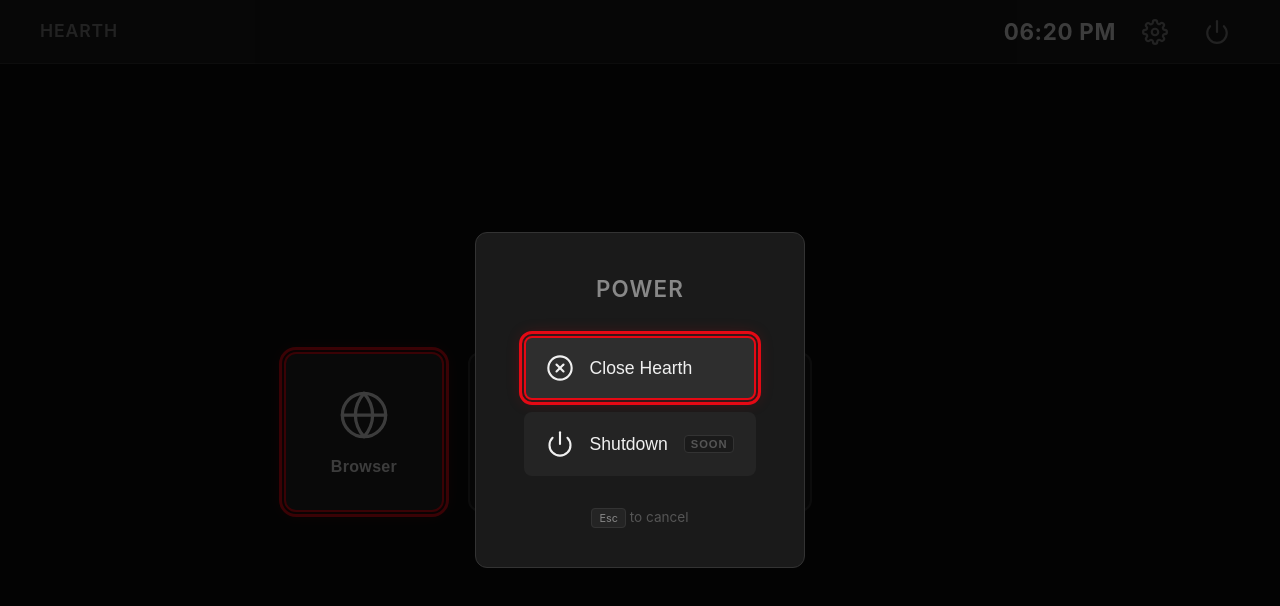
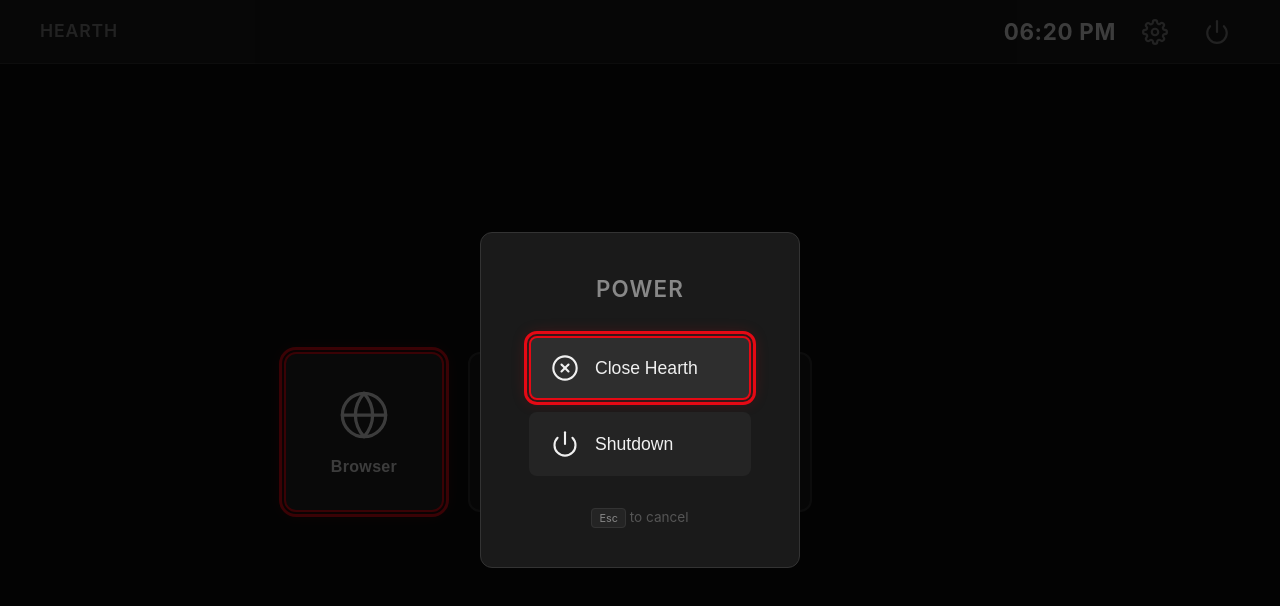
Before and after one commit to japaqonik/hearth, a Svelte app: page / in a window 1280 px wide. Both pictures are taken after a click on the button 1217 px from the left and 31 px from the top of the page. Shown: the top 606 px of the page. Built offline with nearby package versions, Linux system fonts and the light colour scheme.

Commit message:
Add shutdown handling

```diff
--- a/src/components/PowerMenu.svelte
+++ b/src/components/PowerMenu.svelte
@@ -11,14 +11,19 @@
   type OptionId = typeof options[number]["id"];
 
   let focusedIndex = $state(0);
+  let error = $state<string | null>(null);
 
   async function activate(id: OptionId) {
     if (id === "close") {
       await invoke("close_app");
     } else if (id === "shutdown") {
-      // Stub — will be implemented in the power management project
-      await invoke("shutdown_stub");
-      navigation.closePowerMenu();
+      try {
+        await invoke("shutdown");
+        // If shutdown succeeds the system goes down; this line rarely runs
+        navigation.closePowerMenu();
+      } catch (e) {
+        error = `Shutdown failed: ${e}`;
+      }
     }
   }
 
@@ -82,12 +87,13 @@
             </svg>
           {/if}
           <span>{option.label}</span>
-          {#if option.id === "shutdown"}
-            <span class="badge">soon</span>
-          {/if}
         </button>
       {/each}
     </div>
+
+    {#if error}
+      <p class="error">{error}</p>
+    {/if}
 
     <p class="hint"><kbd>Esc</kbd> to cancel</p>
   </div>
@@ -157,17 +163,11 @@
     background: var(--surface-3);
   }
 
-  .badge {
-    margin-left: auto;
-    font-size: 0.7rem;
-    font-weight: 600;
-    text-transform: uppercase;
-    letter-spacing: 0.08em;
-    color: var(--text-dim);
-    background: var(--surface);
-    border: 1px solid var(--border);
-    border-radius: 4px;
-    padding: 2px 6px;
+  .error {
+    color: #ff6666;
+    font-size: 0.9rem;
+    text-align: center;
+    max-width: 320px;
   }
 
   .hint {
```
Also changed, not shown: 2 other files (tests, documents, lock files or other folders).
